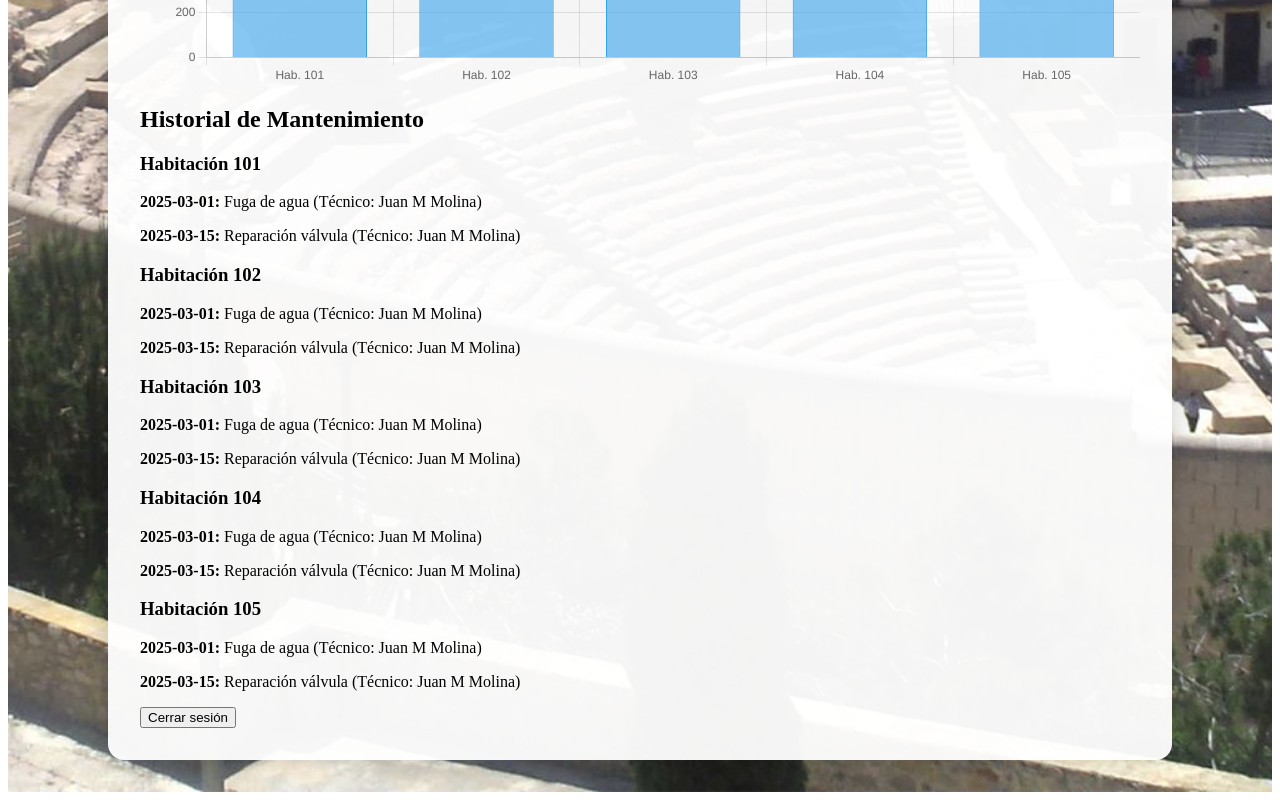
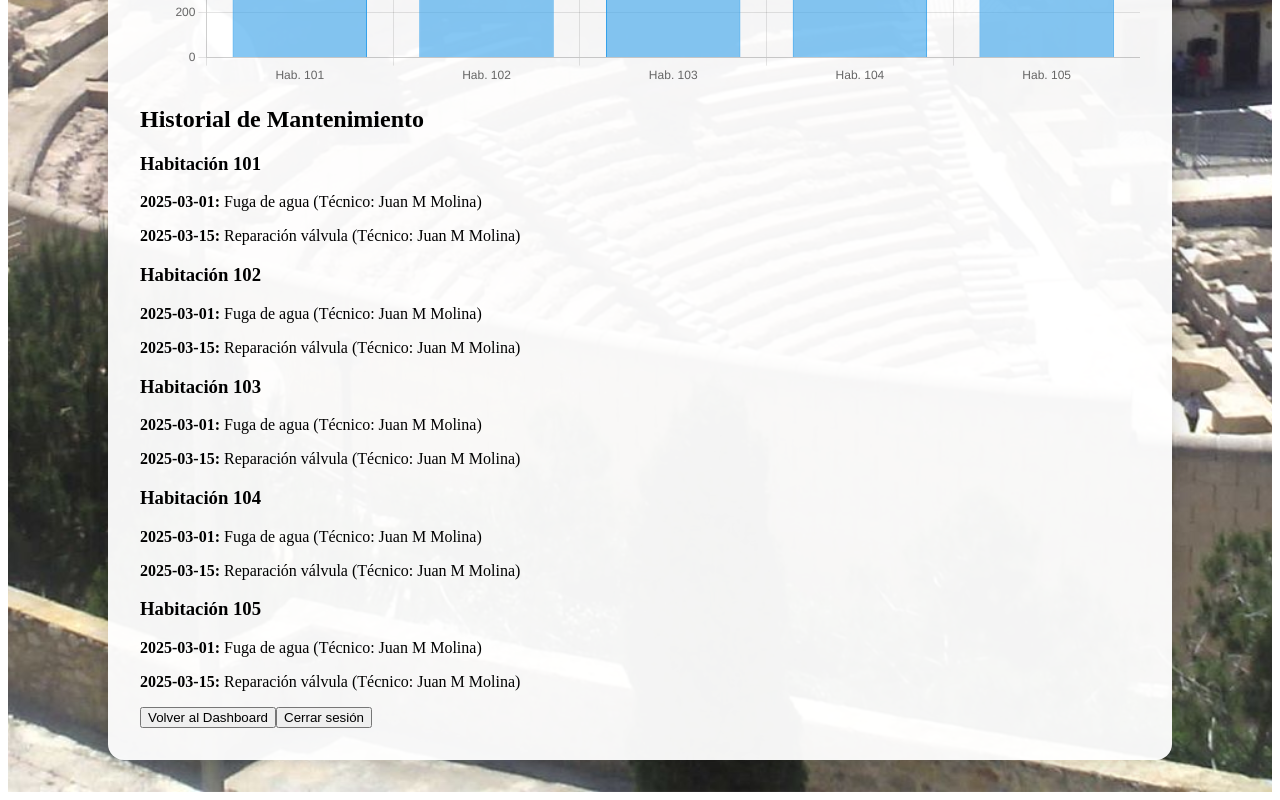
Before and after one commit to Jmamoles/hotel-dashboard, a React (Create React App) app: page /dashboard-mantenimiento in a window 1280 px wide. Shown: the part 1615-2415 px from the top of the page. Built offline with nearby package versions, Linux system fonts and the light colour scheme.

Commit message:
agrego mejoras al dashboard de h

```diff
--- a/src/DashboardMantenimiento.js
+++ b/src/DashboardMantenimiento.js
@@ -54,6 +54,10 @@ const DashboardMantenimiento = () => {
   const handleLogout = () => {
     localStorage.removeItem("user");
     navigate("/login");
+  };
+
+  const handleBackToDashboard = () => {
+    navigate("/dashboard");  // Cambia la ruta según sea necesario
   };
 
   const labelsSemana = ["Lunes", "Martes", "Miércoles", "Jueves", "Viernes", "Sábado", "Domingo"];
@@ -194,8 +198,16 @@ const DashboardMantenimiento = () => {
           ))}
         </div>
 
-        {/* Botón cerrar sesión */}
+        {/* Botón Volver al Dashboard */}
         <div className="text-center mt-6">
+          <button
+            onClick={handleBackToDashboard}
+            className="bg-blue-600 text-white px-6 py-2 rounded-full hover:bg-blue-700 transition mr-4"
+          >
+            Volver al Dashboard
+          </button>
+
+          {/* Botón cerrar sesión */}
           <button
             onClick={handleLogout}
             className="bg-red-600 text-white px-6 py-2 rounded-full hover:bg-red-700 transition"
```
